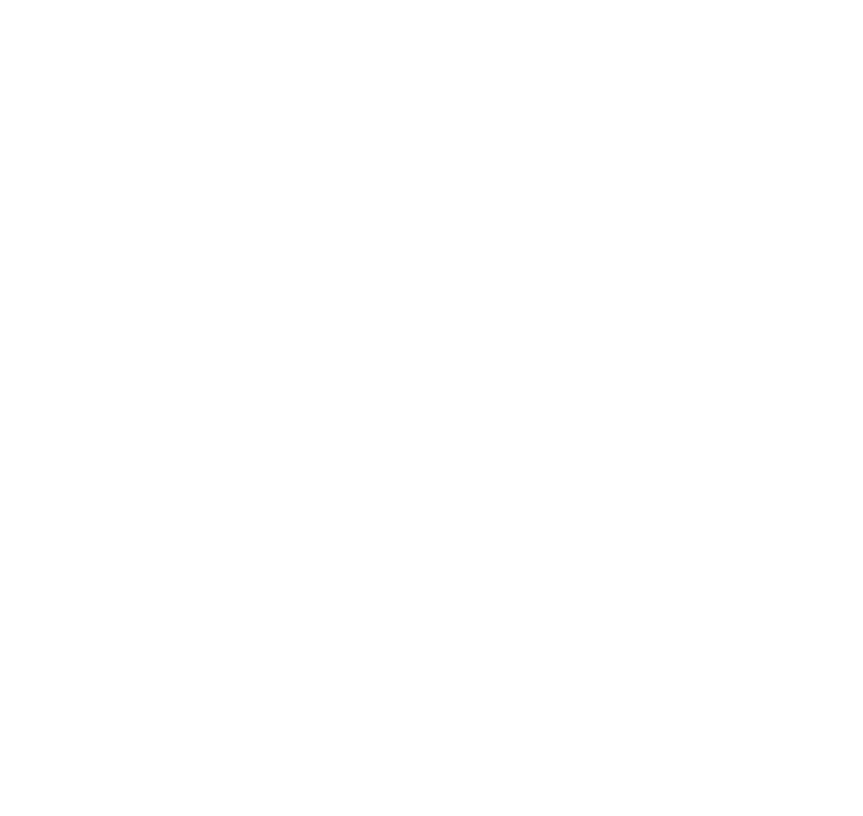
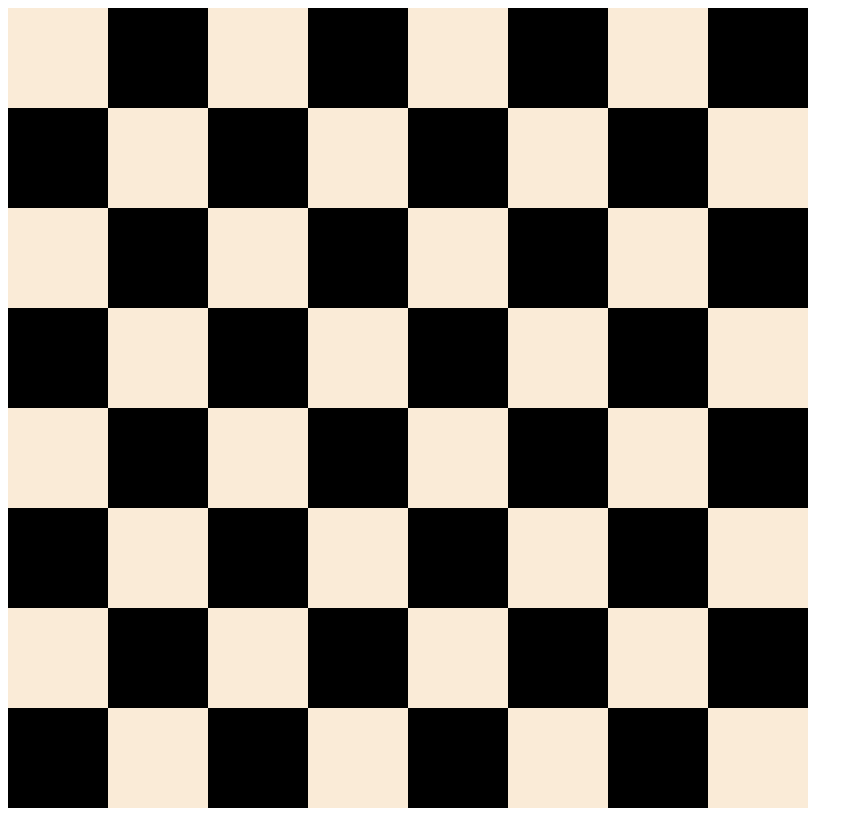
Before and after one commit to zebu12/htdocs, a plain HTML site: page Web Development Projects/10.0+Display+Grid/10.0 Display Grid/index.html in a window 1280 px wide. Shown: the whole page, without its empty margins (0-863 px from the left). Drawn offline with Linux system fonts and the light colour scheme.

Commit message:
10.0 done

```diff
--- a/Web Development Projects/10.0+Display+Grid/10.0 Display Grid/index.html
+++ b/Web Development Projects/10.0+Display+Grid/10.0 Display Grid/index.html
@@ -7,6 +7,25 @@
     /* Write your code here */
     /* Each square should be 100px by 100px */
     /* My colours for white: #f0d9b5, black: #b58863 */
+
+    .container{
+      width: 800px;
+      display: grid;
+      grid-template-columns: 1fr 1fr 1fr 1fr 1fr 1fr 1fr 1fr;
+      grid-template-rows: 1fr 1fr 1fr 1fr 1fr 1fr 1fr 1fr;
+    }
+
+    .white{
+      width: 100px;
+      height: 100px;
+      background-color: antiquewhite;
+    }
+
+    .black{
+      width: 100px;
+      height: 100px;
+      background-color: black;
+    }
   </style>
 </head>
 
```
